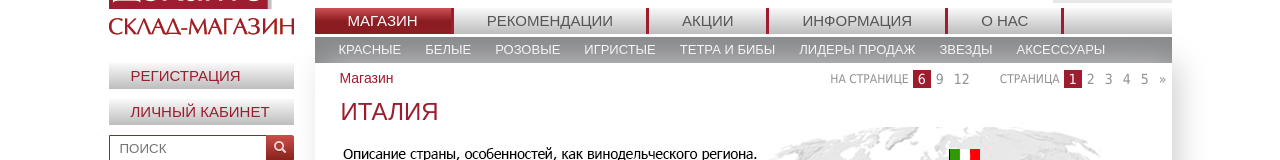
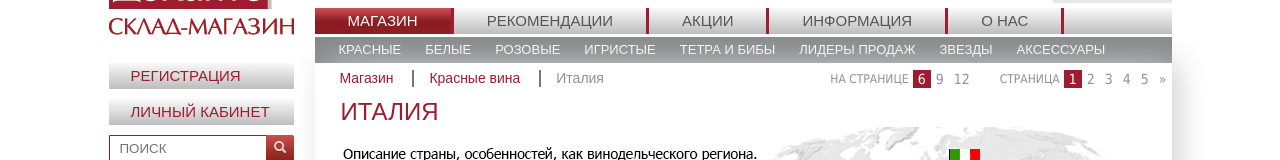
Before and after one commit to coderiver/dekanto, a plain HTML site: page magazin_str3.html in a window 1280 px wide. Shown: the part 161-321 px from the top of the page. Drawn offline with Linux system fonts and the light colour scheme.

Commit message:
last upd

```diff
--- a/magazin_str3.html
+++ b/magazin_str3.html
@@ -219,6 +219,8 @@
 				<nav class="navigation">
 					<ul class="navigation__map">
 						<li><a href="#">Магазин</a></li>
+						<li><a href="#">Красные вина</a></li>
+						<li><a class="current" href="#">Италия</a></li>
 					</ul>
 					<ul class="pagination">
 						<li><span>СТРАНИЦА</span></li>
```
